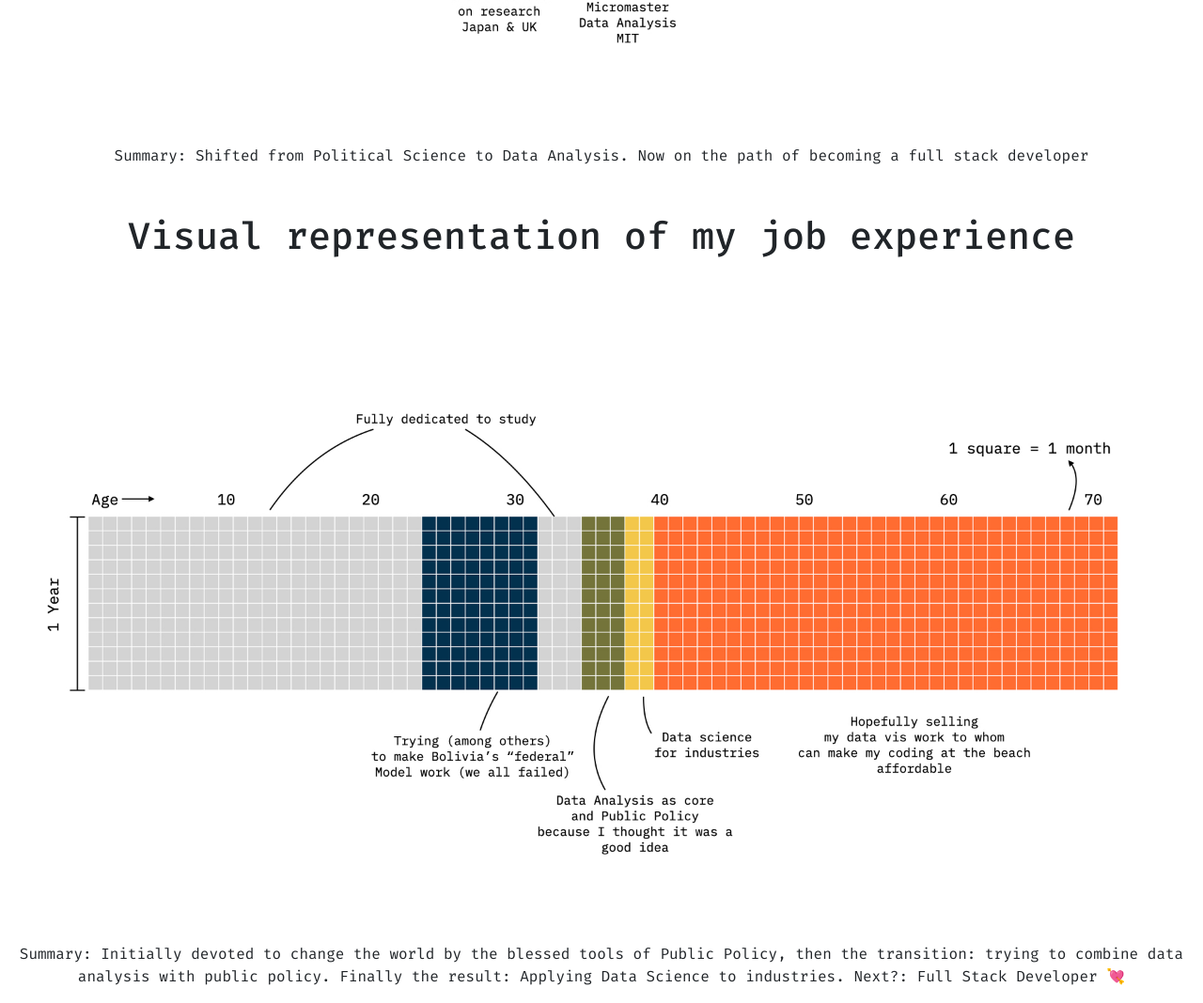
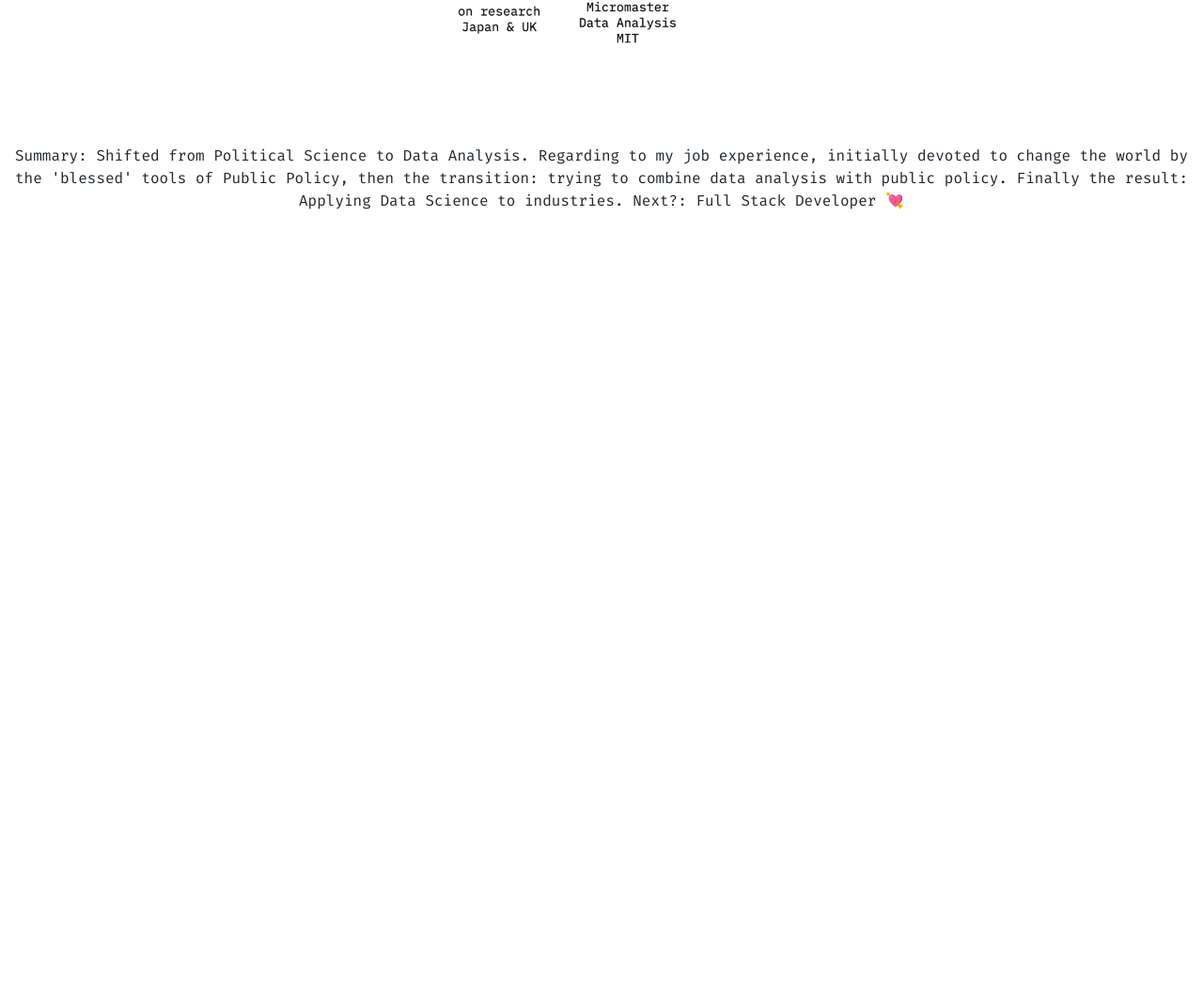
Before and after one commit to rafalopezv/rafalopezv.github.io, a plain HTML site: page about_me.html in a window 1280 px wide. Shown: the part 718-1786 px from the top of the page at 94% size. After the commit the page ends 960 px from the top, so only its background shows below. Drawn offline with nearby package versions, Linux system fonts and the light colour scheme.

Commit message:
update about me

```diff
--- a/about_me.html
+++ b/about_me.html
@@ -42,16 +42,12 @@
         </div>
     </nav>
     <center>
-        <h2 class="bio">Visual representation of my academic career</h2>
+        <h2 class="bio">Visual representation of my academic and job career</h2>
     </center>
     <img src="assets/studies.jpeg" alt="" width="100%">
-    <center><p>Summary: Shifted from Political Science to Data Analysis. Now on the path of becoming a full stack developer</p></center>
-    <center>
-        <h1 class="bio">Visual representation of my job experience</h1>
-    </center>
-    <img src="assets/career.jpeg" alt="" width="100%">
-    <center><p>Summary: Initially devoted to change the world by the blessed tools of Public Policy, then the transition: trying to combine data analysis with public policy. Finally the result: Applying Data Science to industries. Next?: Full Stack Developer &#128152;
-    </p></center>
+    <center><p>Summary: Shifted from Political Science to Data Analysis. Regarding to my job experience, initially devoted to change the world by the 'blessed' tools of Public Policy, then the transition: trying to combine data analysis with public policy. Finally the result: Applying Data Science to industries. Next?: Full Stack Developer &#128152;</p></center>
+
+
 </body>
 
 </html>
```
